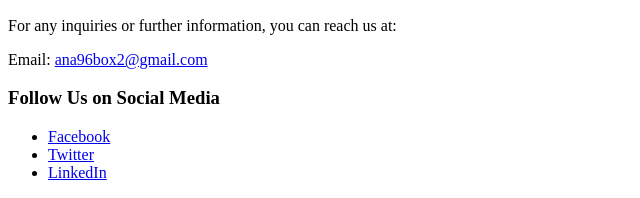
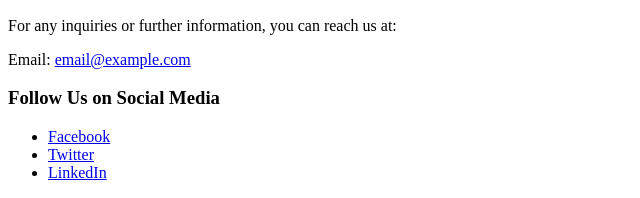
Before and after one commit to AnasZbairi/TechCon_HTML, a plain HTML site: page techcon_website/contact.html in a window 1280 px wide. Shown: the part 202-400 px from the top of the page, 0-640 px from the left. Drawn offline with Linux system fonts and the light colour scheme.

Commit message:
Update contact.html

```diff
--- a/techcon_website/contact.html
+++ b/techcon_website/contact.html
@@ -21,7 +21,8 @@
     <main>
         <h2>Contact Information</h2>
         <p>For any inquiries or further information, you can reach us at:</p>
-        <p>Email: <a href="mailto:ana96box2@gmail.com">ana96box2@gmail.com</a></p>
+        <!-- Change "ana96box2@gmail.com" to "email@example.com" -->
+        <p>Email: <a href="mailto:email@example.com">email@example.com</a></p>
 
         <h3>Follow Us on Social Media</h3>
         <ul>
```
